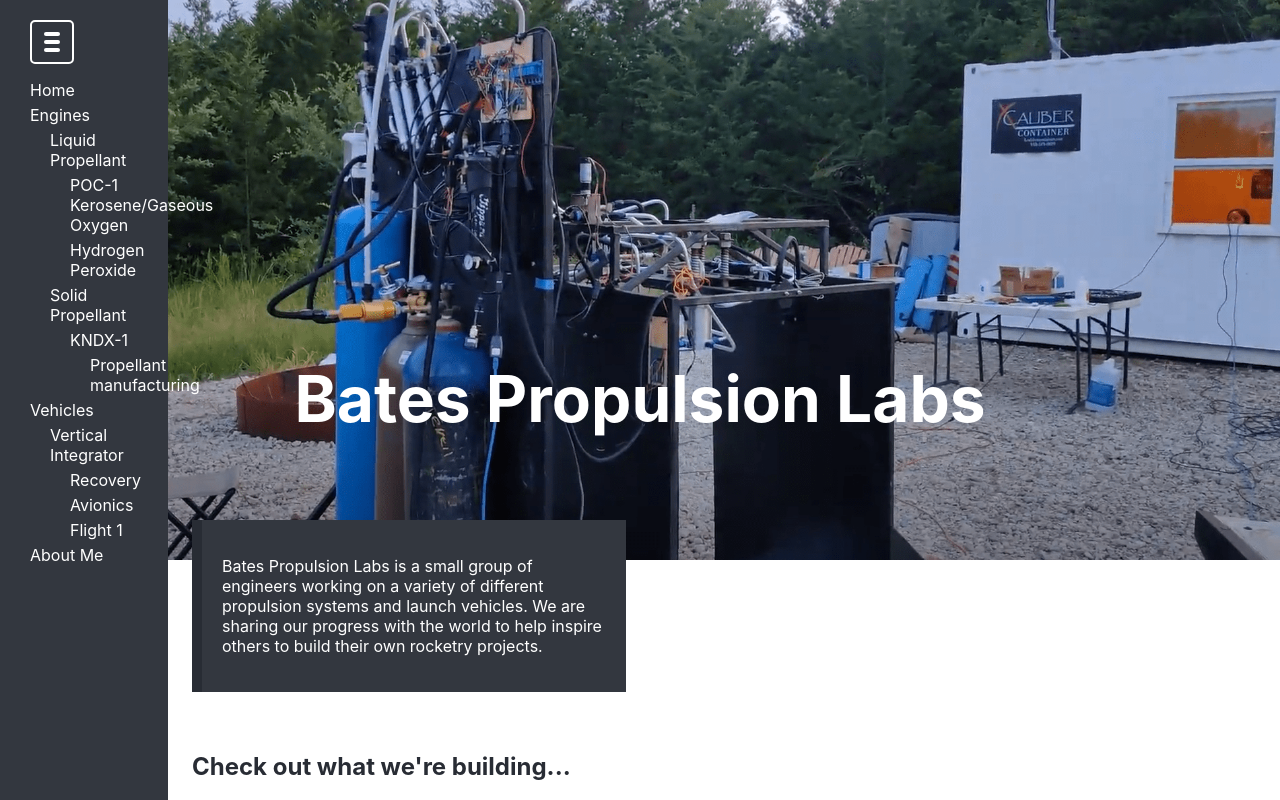
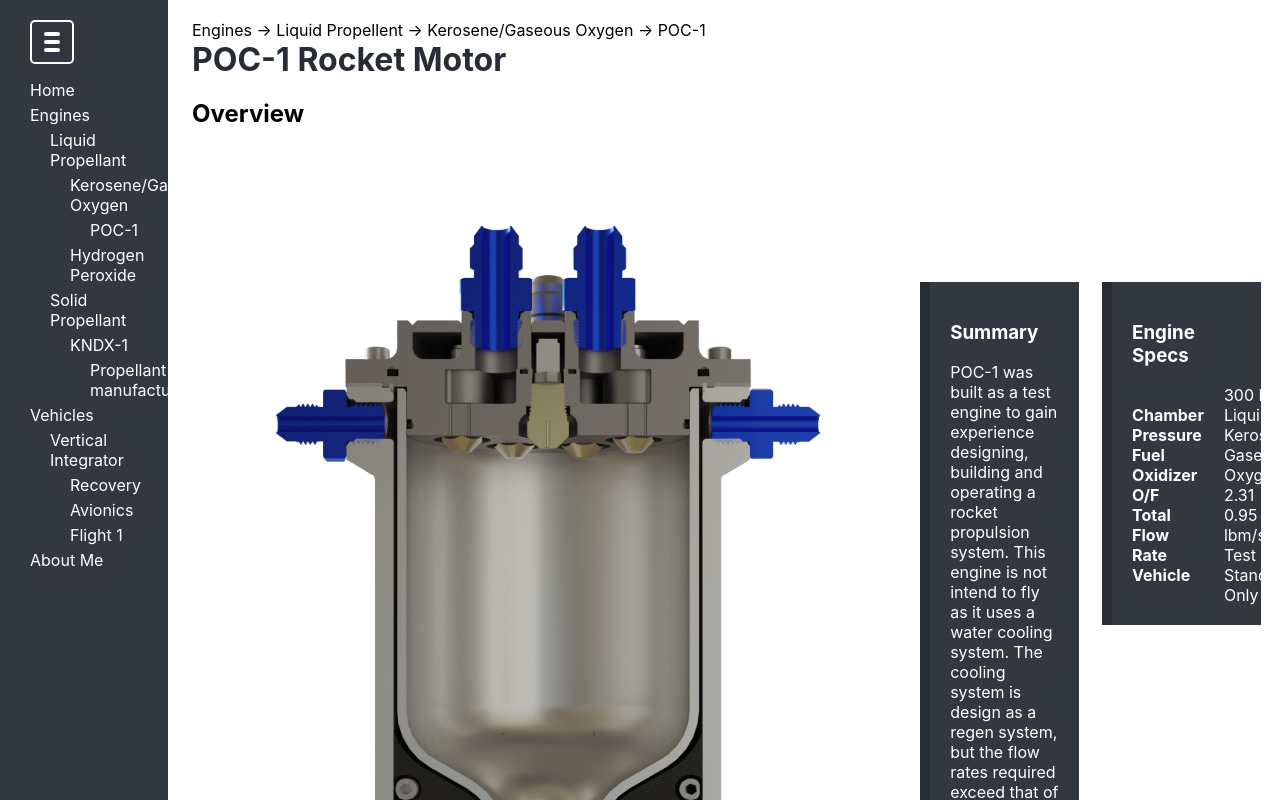
Before and after one commit to Tryptophan/batespropulsionlabs, a React (Create React App) app: page /poc-1 in a window 1280 px wide. Shown: the top 800 px of the page. Built offline with nearby package versions, Linux system fonts and the light colour scheme.

Commit message:
add poc-1 page, wip: need to extend base styles

```diff
--- a/package.json
+++ b/package.json
@@ -10,9 +10,12 @@
     "@types/node": "^12.12.54",
     "@types/react": "^16.9.46",
     "@types/react-dom": "^16.9.8",
+    "@types/react-router-dom": "^5.1.5",
     "@types/styled-components": "^5.1.2",
     "react": "^16.13.1",
     "react-dom": "^16.13.1",
+    "react-player": "^2.6.0",
+    "react-router-dom": "^5.2.0",
     "react-scripts": "3.4.3",
     "styled-components": "^5.1.1",
     "typescript": "^3.7.5"
--- a/src/App.tsx
+++ b/src/App.tsx
@@ -1,116 +1,37 @@
 import React from "react";
 import styled from "styled-components";
+import { BrowserRouter, Switch, Route } from "react-router-dom";
 
 // Components
+import Home from "./Home";
+import POC1 from "./POC1";
 import Sidebar from "./Sidebar";
-
-// Text
-import text from "./text.json";
 
 // Sidebar items
 import sidebarItems from "./sidebar-items.json";
 
-// Images
-import HeaderBackground from "./assets/header.png";
-import POC1 from "./assets/poc-1.png";
-import SolidRocket from "./assets/solid-rocket.png";
-import HydrogenPeroxide from "./assets/hydrogen-peroxide.jpeg";
+// Text
+import text from "./text.json";
 
 // Styles
 const Root = styled.div`
 `;
 
-const Header = styled.div`
-  background-image: url(${HeaderBackground});
-  background-position: center;
-  background-repeat: no-repeat;
-  background-size: cover;
-  width: 100%;
-  height: 60vh;
-  color: white;
-  display: flex;
-  align-items: end;
-  justify-content: center;
-  padding-bottom: 10vh;
-  h1 {
-    font-size: 4em;
-  }
-`;
-
-const Description = styled.div`
-  margin: 0 auto auto 15%;
-  width: 30%;
-  background-color: #33373f;
-  padding: 20px;
-  border-left: 10px solid #282c34;
-  position: relative;
-  top: -40px;
-  color: white;
-`;
-
-const ProjectsTitle = styled.div`
-  color: #282c34;
-  margin: 0 auto auto 15%;
-  width: 30%;
-  margin-bottom: 60px;
-`;
-
-const Projects = styled.div`
-  text-align: center;
-  display: flex;
-  justify-content: space-between;
-  margin: 0 auto;
-  width: 70%;
-  margin-bottom: 10vh;
-  color: #282c34;
-`;
-
-const Project = styled.div`
-  height: auto;
-  display: flex;
-  flex-direction: column;
-  justify-content: space-between;
-  align-items: center;
-  img {
-    width: auto;
-    max-width: 10vw;
-    height: auto;
-    max-height: 200px;
-  }
-`;
-
 const App = () => {
   return (
     <Root>
-      {/* Sidebar navigation */}
-      <Sidebar items={sidebarItems} />
-      {/* Header image and title */}
-      <Header>
-        <h1>Bates Propulsion Labs</h1>
-      </Header>
-      {/* Description */}
-      <Description>
-        <p>{text.home.description}</p>
-      </Description>
-      {/* Project links */}
-      <ProjectsTitle><h2>Check out what we're building...</h2></ProjectsTitle>
-      <Projects>
-        <Project>
-          <h3>POC-1</h3>
-          <img src={POC1} alt="POC-1"></img>
-          <h3 className="ProjectFooter">Kerosene/Gaseous Oxygen</h3>
-        </Project>
-        <Project>
-          <h3>Vertical Integrator</h3>
-          <img src={SolidRocket} alt="Solid Rocket"></img>
-          <h3 className="ProjectFooter">Experimental Solid Rocket Test Platform</h3>
-        </Project>
-        <Project>
-          <h3>Hydrogen Peroxide</h3>
-          <img src={HydrogenPeroxide} alt="Hydrogen Peroxide"></img>
-          <h3 className="ProjectFooter">Our Current R&#38;D Propellant</h3>
-        </Project>
-      </Projects>
+      <BrowserRouter>
+        {/* Sidebar navigation */}
+        <Sidebar items={sidebarItems} />
+        <Switch>
+          <Route exact path="/">
+            <Home />
+          </Route>
+          <Route path="/poc-1">
+            <POC1 engineSpecs={text.poc1.engineSpecs} />
+          </Route>
+        </Switch>
+      </BrowserRouter>
     </Root>
   );
 }
--- /dev/null
+++ b/src/Home.tsx
@@ -0,0 +1,121 @@
+import React from "react";
+import styled from "styled-components";
+import { BrowserRouter, Link} from "react-router-dom";
+
+// Text
+import text from "./text.json";
+
+// Images
+import HeaderBackground from "./assets/header.png";
+import POC1 from "./assets/poc-1.png";
+import SolidRocket from "./assets/solid-rocket.png";
+import HydrogenPeroxide from "./assets/hydrogen-peroxide.jpeg";
+
+// Styles
+const Root = styled.div`
+  a {
+    text-decoration: none;
+    color: #282c34;
+  }
+`;
+
+const Header = styled.div`
+  background-image: url(${HeaderBackground});
+  background-position: center;
+  background-repeat: no-repeat;
+  background-size: cover;
+  width: 100%;
+  height: 60vh;
+  color: white;
+  display: flex;
+  align-items: end;
+  justify-content: center;
+  padding-bottom: 10vh;
+  h1 {
+    font-size: 4em;
+  }
+`;
+
+const Description = styled.div`
+  margin: 0 auto auto 15%;
+  width: 30%;
+  background-color: #33373f;
+  padding: 20px;
+  border-left: 10px solid #282c34;
+  position: relative;
+  top: -40px;
+  color: white;
+`;
+
+const ProjectsTitle = styled.div`
+  color: #282c34;
+  margin: 0 auto auto 15%;
+  width: 30%;
+  margin-bottom: 60px;
+`;
+
+const Projects = styled.div`
+  text-align: center;
+  display: flex;
+  justify-content: space-between;
+  margin: 0 auto;
+  width: 70%;
+  margin-bottom: 10vh;
+  color: #282c34;
+`;
+
+const Project = styled.div`
+  height: auto;
+  display: flex;
+  flex-direction: column;
+  justify-content: space-between;
+  align-items: center;
+  img {
+    width: auto;
+    max-width: 10vw;
+    height: auto;
+    max-height: 200px;
+  }
+`;
+
+const Home = () => {
+  return (
+    <Root>
+      <BrowserRouter>
+        {/* Header image and title */}
+        <Header>
+          <h1>Bates Propulsion Labs</h1>
+        </Header>
+        {/* Description */}
+        <Description>
+          <p>{text.home.description}</p>
+        </Description>
+        {/* Project links */}
+        <ProjectsTitle><h2>Check out what we're building...</h2></ProjectsTitle>
+        <Projects>
+          <Project>
+            <Link to="/poc-1">
+              <h3>POC-1</h3>
+              <img src={POC1} alt="POC-1"></img>
+              <h3 className="ProjectFooter">Kerosene/Gaseous Oxygen</h3>
+            </Link>
+          </Project>
+          <Project>
+            <Link to="/kndx-1">
+              <h3>Vertical Integrator</h3>
+              <img src={SolidRocket} alt="Solid Rocket"></img>
+              <h3 className="ProjectFooter">Experimental Solid Rocket Test Platform</h3>
+            </Link>
+          </Project>
+          <Project>
+            <h3>Hydrogen Peroxide</h3>
+            <img src={HydrogenPeroxide} alt="Hydrogen Peroxide"></img>
+            <h3 className="ProjectFooter">Our Current R&#38;D Propellant</h3>
+          </Project>
+        </Projects>
+      </BrowserRouter>
+    </Root>
+  );
+}
+
+export default Home;
--- /dev/null
+++ b/src/POC1.tsx
@@ -0,0 +1,123 @@
+import React from "react";
+import styled from "styled-components";
+import ReactPlayer from "react-player";
+
+// Text
+import text from "./text.json";
+
+// Images
+import POC1Img from "./assets/poc-1.png";
+
+// Types
+type POC1Props = {
+  engineSpecs: EngineSpec[]
+}
+
+type EngineSpec = {
+  title: string,
+  spec: string
+}
+
+// Styles
+const Root = styled.div`
+  width: 70%;
+  margin: 0 auto;
+  img {
+    width: 80%;
+  }
+  h1 {
+    color: #282c34;
+    margin: 0px;
+  }
+  padding-top: 20px;
+`;
+
+const Breadcrumbs = styled.span`
+
+`;
+
+const Engine = styled.div`
+  display: flex;
+  align-items: center;
+`;
+
+const Block = styled.div`
+  width: 30%;
+  background-color: #33373f;
+  padding: 20px;
+  border-left: 10px solid #282c34;
+  color: white;
+  height: fit-content;
+`;
+
+const Blocks = styled.div`
+  display: flex;
+  justify-content: space-around;
+`;
+
+const EngineSpecs = styled(Block)`
+  ul {
+    list-style: none;
+    margin: 0;
+    padding: 0;
+  }
+`;
+
+const Specs = styled.div`
+  display: flex;
+  justify-content: left;
+  align-items: center;
+  ul:first-child {
+    font-weight: bold;
+    margin-right: 20px;
+  }
+`;
+
+const Videos = styled.div`
+  display: flex;
+  justify-content: space-between;
+  align-items: center;
+  margin-bottom: 80px;
+`;
+
+const Summary = styled(Block)`
+`;
+
+const POC1 = (props: POC1Props) => {
+  const titles = props.engineSpecs.map(item => (
+    <li key={item.title}>{item.title}</li>
+  ));
+  const specs = props.engineSpecs.map(item => (
+    <li key={item.spec}>{item.spec}</li>
+  ));
+  return (
+    <Root>
+      <Breadcrumbs>Engines &#8594; Liquid Propellent &#8594; Kerosene/Gaseous Oxygen &#8594; POC-1</Breadcrumbs>
+      <h1>POC-1 Rocket Motor</h1>
+      <h2>Overview</h2>
+      <Engine>
+        <img src={POC1Img} alt="POC-1" />
+        <Blocks>
+          <Summary>
+            <h3>Summary</h3>
+            <p>{text.poc1.summary}</p>
+          </Summary>
+          <EngineSpecs>
+            <h3>Engine Specs</h3>
+            <Specs>
+              <ul>{titles}</ul>
+              <ul>{specs}</ul>
+            </Specs>
+          </EngineSpecs>
+        </Blocks>
+      </Engine>
+      <h2>Media</h2>
+      <Videos>
+        <ReactPlayer url="https://youtu.be/px7wM-hjnxs" controls={true} />
+        <ReactPlayer url="https://www.youtube.com/watch?v=xe2s8tZXD_c" controls={true} />
+      </Videos>
+    </Root>
+  );
+}
+
+export default POC1;
--- a/src/Sidebar.tsx
+++ b/src/Sidebar.tsx
@@ -1,5 +1,6 @@
 import React from "react";
 import styled from "styled-components";
+import { Link } from "react-router-dom";
 
 // Types
 type SidebarProps = {
@@ -21,6 +22,13 @@ const Root = styled.div`
   padding: 20px;
   color: white;
   z-index: 999;
+  a {
+    text-decoration: none;
+    color: white;
+  }
+  a:hover {
+    text-decoration: underline;
+  }
 `;
 
 const Toggle = styled.div`
@@ -59,7 +67,7 @@ const Sidebar = (props: SidebarProps) => {
         let children = mapItems(item.children);
         return (
           <li key={item.name}>
-            {item.name}
+            {item.link ? <Link to={item.link}>{item.name}</Link> : item.name}
             <Links>{children}</Links>
           </li>
         );
@@ -74,7 +82,7 @@ const Sidebar = (props: SidebarProps) => {
 
   return (
     <Root>
-      <Toggle><div/><div/><div/></Toggle>
+      <Toggle><div /><div /><div /></Toggle>
       {links}
     </Root>
   );
--- a/src/sidebar-items.json
+++ b/src/sidebar-items.json
@@ -11,7 +11,13 @@
         "name": "Liquid Propellant",
         "children": [
           {
-            "name": "POC-1 Kerosene/Gaseous Oxygen"
+            "name": "Kerosene/Gaseous Oxygen",
+            "children": [
+              {
+                "name": "POC-1",
+                "link": "/poc-1"
+              }
+            ]
           },
           {
             "name": "Hydrogen Peroxide"
--- a/src/text.json
+++ b/src/text.json
@@ -1,5 +1,34 @@
 {
   "home": {
     "description": "Bates Propulsion Labs is a small group of engineers working on a variety of different propulsion systems and launch vehicles. We are sharing our progress with the world to help inspire others to build their own rocketry projects."
+  },
+  "poc1": {
+    "engineSpecs": [
+      {
+        "title": "Chamber Pressure",
+        "spec": "300 PSI"
+      },
+      {
+        "title": "Fuel",
+        "spec": "Liquid Kerosene"
+      },
+      {
+        "title": "Oxidizer",
+        "spec": "Gaseous Oxygen"
+      },
+      {
+        "title": "O/F",
+        "spec": "2.31"
+      },
+      {
+        "title": "Total Flow Rate",
+        "spec": "0.95 lbm/s"
+      },
+      {
+        "title": "Vehicle",
+        "spec": "Test Stand Only"
+      }
+    ],
+    "summary": "POC-1 was built as a test engine to gain experience designing, building and operating a rocket propulsion system. This engine is not intend to fly as it uses a water cooling system. The cooling system is design as a regen system, but the flow rates required exceed that of the fuel system necessitating and external coolant supply."
   }
 }
```
Also changed, not shown: 1 other file (tests, documents, lock files or other folders).
